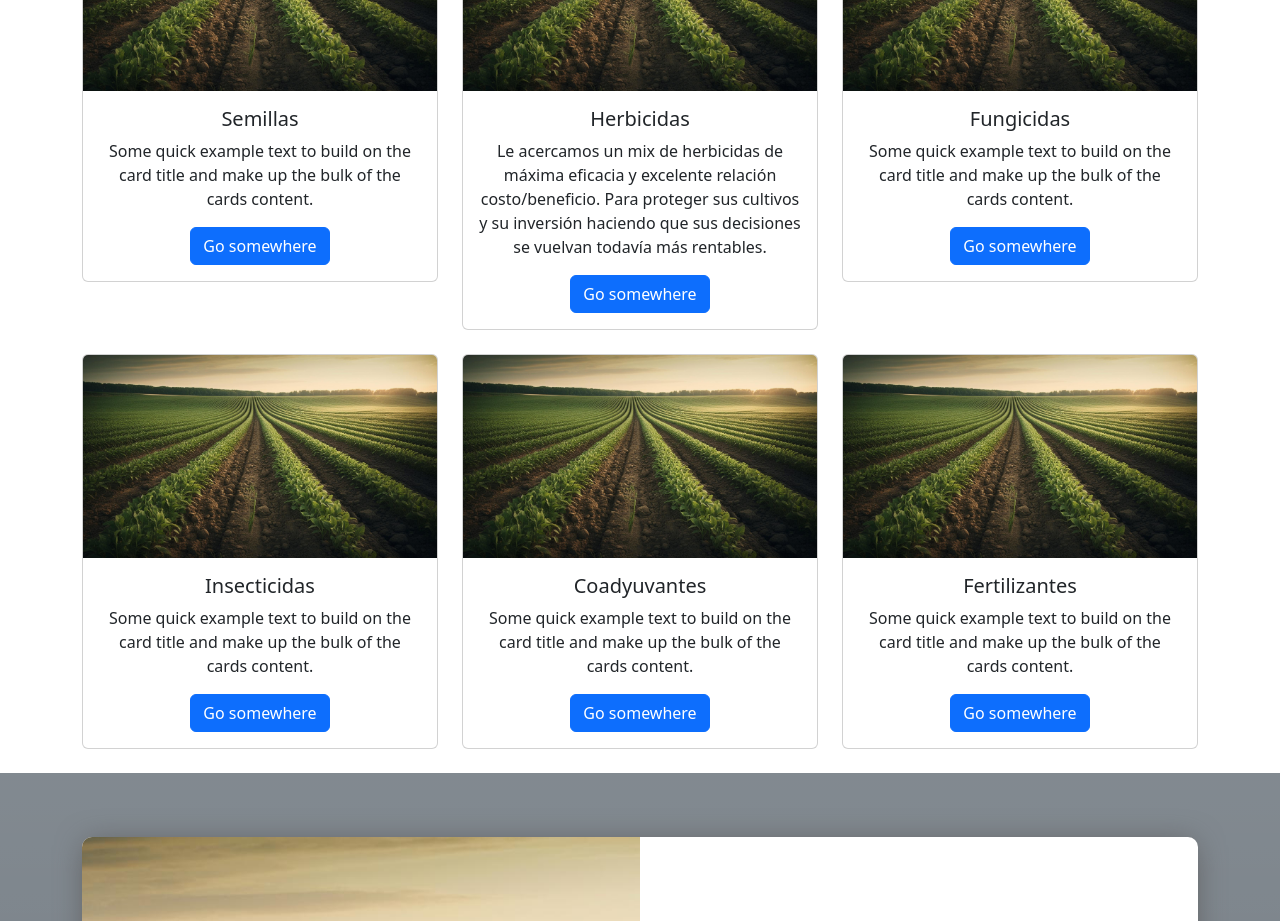
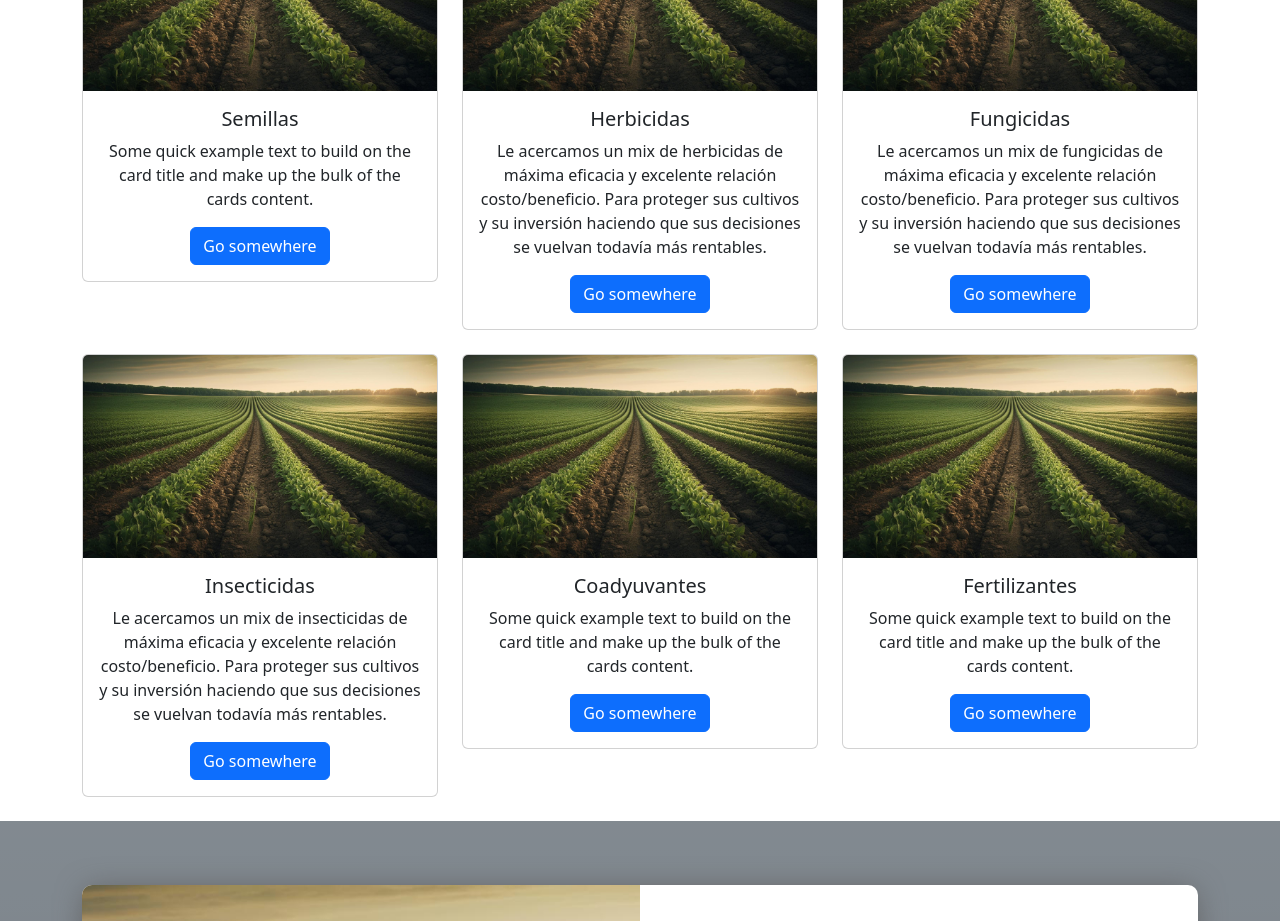
Before and after one commit to Morri17/exuviaweb2, a React (Vite) app: page / in a window 1280 px wide. Shown: the part 1100-2021 px from the top of the page. Built offline with nearby package versions, Linux system fonts and the light colour scheme.

Commit message:
detalles de productos.

```diff
--- a/src/Componentes/Carrousel.jsx
+++ b/src/Componentes/Carrousel.jsx
@@ -47,8 +47,10 @@ const Carrousel = () => {
             <div className="card-body">
               <h5 className="card-title">Fungicidas</h5>
               <p className="card-text">
-                Some quick example text to build on the card title and make up
-                the bulk of the cards content.
+                Le acercamos un mix de fungicidas de máxima eficacia y excelente
+                relación costo/beneficio. Para proteger sus cultivos y su
+                inversión haciendo que sus decisiones se vuelvan todavía más
+                rentables.
               </p>
               <a href="#" className="btn btn-primary">
                 Go somewhere
@@ -62,8 +64,10 @@ const Carrousel = () => {
             <div className="card-body">
               <h5 className="card-title">Insecticidas</h5>
               <p className="card-text">
-                Some quick example text to build on the card title and make up
-                the bulk of the cards content.
+                Le acercamos un mix de insecticidas de máxima eficacia y
+                excelente relación costo/beneficio. Para proteger sus cultivos y
+                su inversión haciendo que sus decisiones se vuelvan todavía más
+                rentables.
               </p>
               <a href="#" className="btn btn-primary">
                 Go somewhere
```
